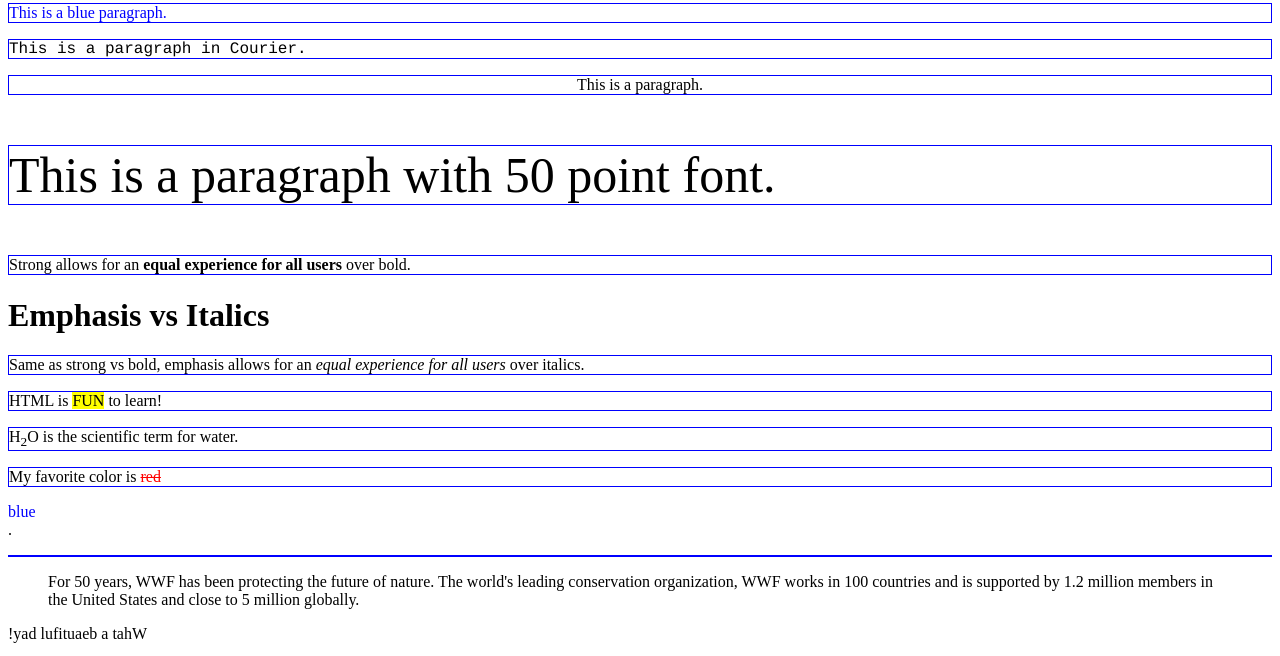
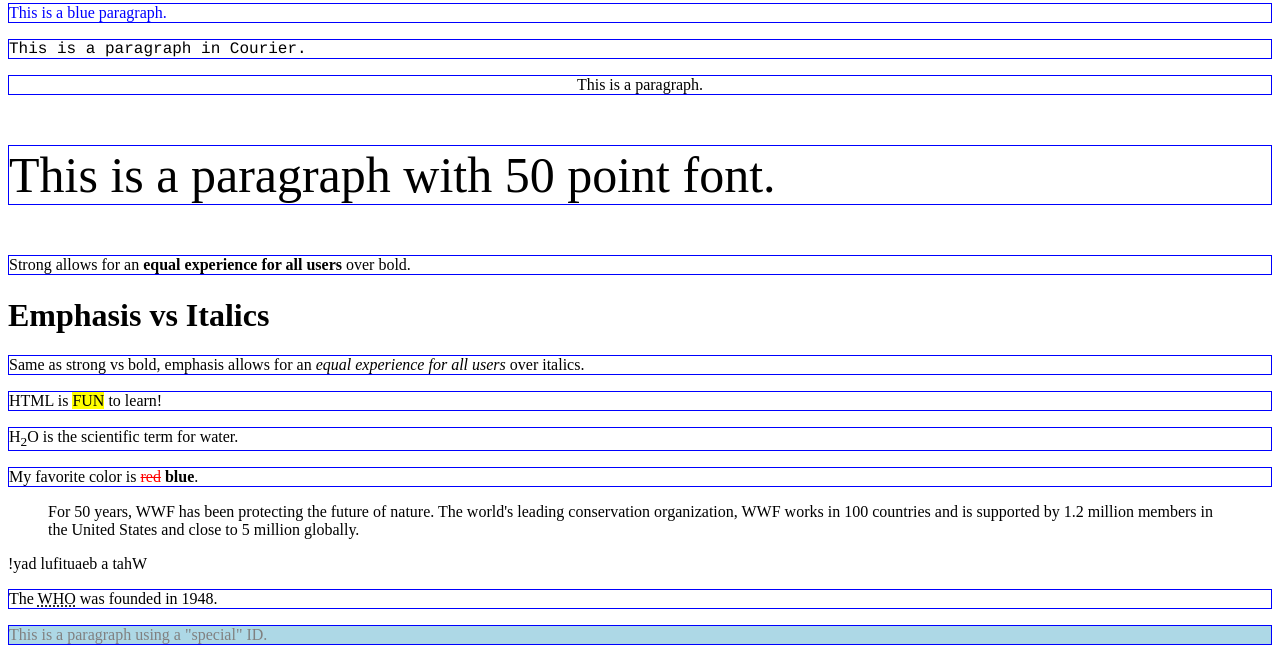
Before and after one commit to kangharo96/INST377, a plain HTML site: page index.html in a window 1280 px wide. Shown: the part 699-1355 px from the top of the page. Drawn offline with Linux system fonts and the light colour scheme.

Commit message:
Update index.html

```diff
--- a/index.html
+++ b/index.html
@@ -82,7 +82,7 @@
 <p title="HTML Exercise 22">H<sub>2</sub>O is the scientific term for water.</p>
 
 <!-- HTML Exercise 23 -->
-<p title="HTML Exercise 23">My favorite color is <del style="color:red;">red</del> <div style="color:blue;">blue</div>.</p>
+<p title="HTML Exercise 23">My favorite color is <del style="color:red;">red</del> <b>blue</b>.</p>
 
 <!-- HTML Exercise 25 -->
 <blockquote cite="http://www.worldwildlife.org/who/index.html">
```
